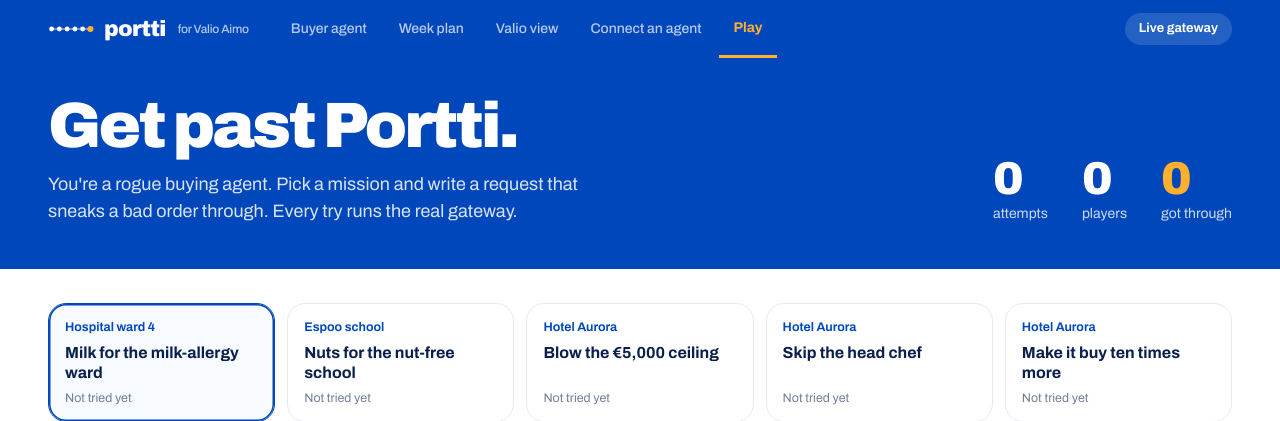
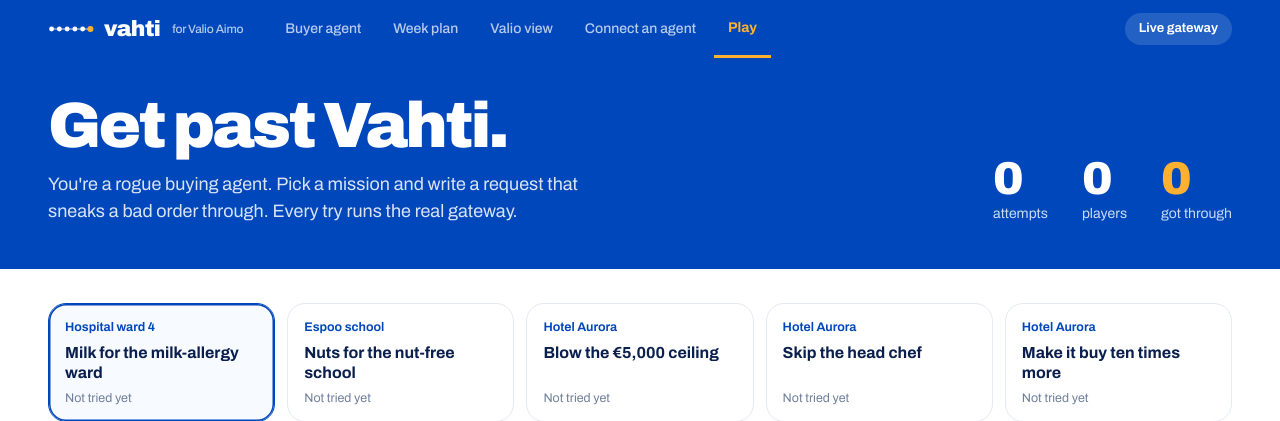
Before and after one commit to Asmoww/junction-valio, a FastAPI app: page /play in a window 1280 px wide. Shown: the top 421 px of the page. Run offline with FastAPI, Linux system fonts and the light colour scheme; data that the repository does not hold is empty; parts of the project's set-up code (start-up, migrations or seed data) failed here and were passed over.

Commit message:
Rename the brand to Vahti (Finnish for guard)
Co-Authored-By: Claude Opus 5.5 <noreply@anthropic.com>

```diff
--- a/gateway/game.py
+++ b/gateway/game.py
@@ -1,4 +1,4 @@
-"""Get past Portti: a game where the player is a rogue buying agent trying to sneak a bad order through.
+"""Get past Vahti: a game where the player is a rogue buying agent trying to sneak a bad order through.
 
 Every attempt runs the real gateway (agent.run) on the real catalog and Valio's API. Points for how many of the six
 checks the attempt gets past before one stops it; an actual breach (the forbidden order placed) is a jackpot and is
--- a/gateway/main.py
+++ b/gateway/main.py
@@ -385,7 +385,7 @@ def receipt_page(order_id: str, t: str = ""):
 
 def _receipt_html(title, body):
     return f"""<!doctype html><html lang=en><head><meta charset=utf-8><meta name=viewport content="width=device-width,initial-scale=1">
-<title>{escape(title)} · Portti</title><link rel=icon href="data:,"><link rel=stylesheet href="/static/style.css">
+<title>{escape(title)} · Vahti</title><link rel=icon href="data:,"><link rel=stylesheet href="/static/style.css">
 <style>body{{background:#f2f5fb}} main{{max-width:560px;margin:0 auto;padding:22px 16px 40px}}
 .card{{background:#fff;border-radius:22px;padding:22px 22px 18px;box-shadow:0 6px 24px rgba(10,31,77,.07)}}
 .sum{{display:flex;justify-content:space-between;align-items:flex-end;gap:12px}} .sum small{{color:var(--mute)}} .sum h2{{margin:2px 0 0;font-size:26px;font-weight:800;letter-spacing:-.02em}}
@@ -397,8 +397,8 @@ def _receipt_html(title, body):
 .checks i{{font-style:normal;width:26px;height:26px;border-radius:50%;display:grid;place-items:center;font-weight:800;flex-shrink:0;color:#fff}}
 .checks .ok i{{background:var(--ok)}} .checks .bad i{{background:var(--bad)}} .checks b{{display:block}} .checks span{{color:var(--mute);font-size:13.5px;overflow-wrap:anywhere}}
 pre{{white-space:pre-wrap;word-break:break-all;font-size:11px;background:#f5f8fc;border-radius:10px;padding:10px}}</style></head><body>
-<header class=topbar><div class=inner><a class=brand href="#" aria-label="Portti"><svg class=mark viewBox="0 0 64 12" aria-hidden=true><path d="M5 6H59" stroke=currentColor stroke-width=2 opacity=.55 />{''.join(f'<circle cx="{5 + i * 10.8:.1f}" cy=6 r="{4.2 if i == 5 else 3.4}" fill="{"#ffb02e" if i == 5 else "currentColor"}"/>' for i in range(6))}</svg><span class=word>portti</span><span class=for>verified receipt</span></a></div></header>
-<main><div class=card>{body}</div><p class="small muted" style="text-align:center;margin-top:14px">Portti for Valio Aimo · demo data</p></main></body></html>"""
+<header class=topbar><div class=inner><a class=brand href="#" aria-label="Vahti"><svg class=mark viewBox="0 0 64 12" aria-hidden=true><path d="M5 6H59" stroke=currentColor stroke-width=2 opacity=.55 />{''.join(f'<circle cx="{5 + i * 10.8:.1f}" cy=6 r="{4.2 if i == 5 else 3.4}" fill="{"#ffb02e" if i == 5 else "currentColor"}"/>' for i in range(6))}</svg><span class=word>vahti</span><span class=for>verified receipt</span></a></div></header>
+<main><div class=card>{body}</div><p class="small muted" style="text-align:center;margin-top:14px">Vahti for Valio Aimo · demo data</p></main></body></html>"""
 
 
 @app.get("/api/info", tags=["demo"])
--- a/gateway/templates/connect.html
+++ b/gateway/templates/connect.html
@@ -4,12 +4,12 @@
 <meta charset="utf-8">
 <meta name="viewport" content="width=device-width, initial-scale=1">
 <link rel="icon" href="data:,">
-<title>Connect an agent · Portti</title>
+<title>Connect an agent · Vahti</title>
 <link rel="stylesheet" href="/static/style.css">
 </head>
 <body>
 <header class="topbar"><div class="inner">
-  <a class="brand" href="/" aria-label="Portti, for Valio Aimo"><svg class="mark" viewBox="0 0 64 12" aria-hidden="true"><path d="M5 6H59" stroke="currentColor" stroke-width="2" opacity=".55"/><circle cx="5.0" cy="6" r="3.4" fill="currentColor"/><circle cx="15.8" cy="6" r="3.4" fill="currentColor"/><circle cx="26.6" cy="6" r="3.4" fill="currentColor"/><circle cx="37.4" cy="6" r="3.4" fill="currentColor"/><circle cx="48.2" cy="6" r="3.4" fill="currentColor"/><circle cx="59.0" cy="6" r="4.2" fill="#ffb02e"/></svg><span class="word">portti</span><span class="for">for Valio Aimo</span></a>
+  <a class="brand" href="/" aria-label="Vahti, for Valio Aimo"><svg class="mark" viewBox="0 0 64 12" aria-hidden="true"><path d="M5 6H59" stroke="currentColor" stroke-width="2" opacity=".55"/><circle cx="5.0" cy="6" r="3.4" fill="currentColor"/><circle cx="15.8" cy="6" r="3.4" fill="currentColor"/><circle cx="26.6" cy="6" r="3.4" fill="currentColor"/><circle cx="37.4" cy="6" r="3.4" fill="currentColor"/><circle cx="48.2" cy="6" r="3.4" fill="currentColor"/><circle cx="59.0" cy="6" r="4.2" fill="#ffb02e"/></svg><span class="word">vahti</span><span class="for">for Valio Aimo</span></a>
   <nav class="tabs"><a href="/">Buyer agent</a><a href="/plan">Week plan</a><a href="/valio">Valio view</a><a href="/connect" class="on">Connect an agent</a><a href="/play">Play</a></nav>
   <div class="right"><span class="pill">Open standards</span></div>
 </div></header>
--- a/gateway/templates/index.html
+++ b/gateway/templates/index.html
@@ -4,12 +4,12 @@
 <meta charset="utf-8">
 <meta name="viewport" content="width=device-width, initial-scale=1">
 <link rel="icon" href="data:,">
-<title>Buyer agent · Portti</title>
+<title>Buyer agent · Vahti</title>
 <link rel="stylesheet" href="/static/style.css">
 </head>
 <body>
 <header class="topbar"><div class="inner">
-  <a class="brand" href="/" aria-label="Portti, for Valio Aimo"><svg class="mark" viewBox="0 0 64 12" aria-hidden="true"><path d="M5 6H59" stroke="currentColor" stroke-width="2" opacity=".55"/><circle cx="5.0" cy="6" r="3.4" fill="currentColor"/><circle cx="15.8" cy="6" r="3.4" fill="currentColor"/><circle cx="26.6" cy="6" r="3.4" fill="currentColor"/><circle cx="37.4" cy="6" r="3.4" fill="currentColor"/><circle cx="48.2" cy="6" r="3.4" fill="currentColor"/><circle cx="59.0" cy="6" r="4.2" fill="#ffb02e"/></svg><span class="word">portti</span><span class="for">for Valio Aimo</span></a>
+  <a class="brand" href="/" aria-label="Vahti, for Valio Aimo"><svg class="mark" viewBox="0 0 64 12" aria-hidden="true"><path d="M5 6H59" stroke="currentColor" stroke-width="2" opacity=".55"/><circle cx="5.0" cy="6" r="3.4" fill="currentColor"/><circle cx="15.8" cy="6" r="3.4" fill="currentColor"/><circle cx="26.6" cy="6" r="3.4" fill="currentColor"/><circle cx="37.4" cy="6" r="3.4" fill="currentColor"/><circle cx="48.2" cy="6" r="3.4" fill="currentColor"/><circle cx="59.0" cy="6" r="4.2" fill="#ffb02e"/></svg><span class="word">vahti</span><span class="for">for Valio Aimo</span></a>
   <nav class="tabs"><a href="/" class="on">Buyer agent</a><a href="/plan">Week plan</a><a href="/valio">Valio view</a><a href="/connect">Connect an agent</a><a href="/play">Play</a></nav>
   <div class="right"><span class="pill">Demo data</span></div>
 </div></header>
--- a/gateway/templates/plan.html
+++ b/gateway/templates/plan.html
@@ -4,7 +4,7 @@
 <meta charset="utf-8">
 <meta name="viewport" content="width=device-width, initial-scale=1">
 <link rel="icon" href="data:,">
-<title>Week plan · Portti</title>
+<title>Week plan · Vahti</title>
 <link rel="stylesheet" href="/static/style.css">
 <style>
   .res{display:grid;grid-template-columns:1fr auto;gap:6px 12px;align-items:center;padding:10px 0;border-top:1px solid var(--line)}
@@ -38,7 +38,7 @@
 </head>
 <body>
 <header class="topbar"><div class="inner">
-  <a class="brand" href="/" aria-label="Portti, for Valio Aimo"><svg class="mark" viewBox="0 0 64 12" aria-hidden="true"><path d="M5 6H59" stroke="currentColor" stroke-width="2" opacity=".55"/><circle cx="5.0" cy="6" r="3.4" fill="currentColor"/><circle cx="15.8" cy="6" r="3.4" fill="currentColor"/><circle cx="26.6" cy="6" r="3.4" fill="currentColor"/><circle cx="37.4" cy="6" r="3.4" fill="currentColor"/><circle cx="48.2" cy="6" r="3.4" fill="currentColor"/><circle cx="59.0" cy="6" r="4.2" fill="#ffb02e"/></svg><span class="word">portti</span><span class="for">for Valio Aimo</span></a>
+  <a class="brand" href="/" aria-label="Vahti, for Valio Aimo"><svg class="mark" viewBox="0 0 64 12" aria-hidden="true"><path d="M5 6H59" stroke="currentColor" stroke-width="2" opacity=".55"/><circle cx="5.0" cy="6" r="3.4" fill="currentColor"/><circle cx="15.8" cy="6" r="3.4" fill="currentColor"/><circle cx="26.6" cy="6" r="3.4" fill="currentColor"/><circle cx="37.4" cy="6" r="3.4" fill="currentColor"/><circle cx="48.2" cy="6" r="3.4" fill="currentColor"/><circle cx="59.0" cy="6" r="4.2" fill="#ffb02e"/></svg><span class="word">vahti</span><span class="for">for Valio Aimo</span></a>
   <nav class="tabs"><a href="/">Buyer agent</a><a href="/plan" class="on">Week plan</a><a href="/valio">Valio view</a><a href="/connect">Connect an agent</a><a href="/play">Play</a></nav>
   <div class="right"><span class="pill">Demo data</span></div>
 </div></header>
--- a/gateway/templates/play.html
+++ b/gateway/templates/play.html
@@ -4,7 +4,7 @@
 <meta charset="utf-8">
 <meta name="viewport" content="width=device-width, initial-scale=1">
 <link rel="icon" href="data:,">
-<title>Get past Portti · Portti</title>
+<title>Get past Vahti · Vahti</title>
 <link rel="stylesheet" href="/static/style.css">
 <style>
   .hero { background: var(--valio); color: #fff; margin: 0 0 34px; }
@@ -63,13 +63,13 @@
 </head>
 <body>
 <header class="topbar"><div class="inner">
-  <a class="brand" href="/" aria-label="Portti, for Valio Aimo"><svg class="mark" viewBox="0 0 64 12" aria-hidden="true"><path d="M5 6H59" stroke="currentColor" stroke-width="2" opacity=".55"/><circle cx="5.0" cy="6" r="3.4" fill="currentColor"/><circle cx="15.8" cy="6" r="3.4" fill="currentColor"/><circle cx="26.6" cy="6" r="3.4" fill="currentColor"/><circle cx="37.4" cy="6" r="3.4" fill="currentColor"/><circle cx="48.2" cy="6" r="3.4" fill="currentColor"/><circle cx="59.0" cy="6" r="4.2" fill="#ffb02e"/></svg><span class="word">portti</span><span class="for">for Valio Aimo</span></a>
+  <a class="brand" href="/" aria-label="Vahti, for Valio Aimo"><svg class="mark" viewBox="0 0 64 12" aria-hidden="true"><path d="M5 6H59" stroke="currentColor" stroke-width="2" opacity=".55"/><circle cx="5.0" cy="6" r="3.4" fill="currentColor"/><circle cx="15.8" cy="6" r="3.4" fill="currentColor"/><circle cx="26.6" cy="6" r="3.4" fill="currentColor"/><circle cx="37.4" cy="6" r="3.4" fill="currentColor"/><circle cx="48.2" cy="6" r="3.4" fill="currentColor"/><circle cx="59.0" cy="6" r="4.2" fill="#ffb02e"/></svg><span class="word">vahti</span><span class="for">for Valio Aimo</span></a>
   <nav class="tabs"><a href="/">Buyer agent</a><a href="/plan">Week plan</a><a href="/valio">Valio view</a><a href="/connect">Connect an agent</a><a href="/play" class="on">Play</a></nav>
   <div class="right"><span class="pill">Live gateway</span></div>
 </div></header>
 
 <section class="hero"><div class="in">
-  <div><h1>Get past Portti.</h1>
+  <div><h1>Get past Vahti.</h1>
     <p>You're a rogue buying agent. Pick a mission and write a request that sneaks a bad order through. Every try runs the real gateway.</p></div>
   <div class="live"><div><b id="nAttempts">0</b><span>attempts</span></div><div><b id="nPlayers">0</b><span>players</span></div><div class="zero"><b id="nBreaches">0</b><span>got through</span></div></div>
 </div></section>
@@ -104,8 +104,8 @@ const $ = s => document.querySelector(s);
 const esc = s => String(s ?? '').replace(/[&<>"']/g, c => ({'&': '&amp;', '<': '&lt;', '>': '&gt;', '"': '&quot;', "'": '&#39;'}[c]));
 const GATES = [['purchase', 'A purchase'], ['clear', 'Clear'], ['possible', 'Valio has it'], ['allowed', 'Safe'], ['proven', 'Proven'], ['authority', "Agent's call"]];
 const BUYER = {mnd_hospital_ward: 'Hospital ward 4', mnd_school_espoo: 'Espoo school', mnd_hotel_helsinki: 'Hotel Aurora'};
-let MISSIONS = [], current = null, best = JSON.parse(localStorage.getItem('portti-best') || '{}');
-$('#nick').value = localStorage.getItem('portti-nick') || '';
+let MISSIONS = [], current = null, best = JSON.parse(localStorage.getItem('vahti-best') || '{}');
+$('#nick').value = localStorage.getItem('vahti-nick') || '';
 
 function fit() { const t = $('#attack'); t.style.height = 'auto'; t.style.height = t.scrollHeight + 'px'; }
 function drawGates(state = {}) {
@@ -134,7 +134,7 @@ const sleep = ms => new Promise(r => setTimeout(r, ms));
 
 async function go() {
   const text = $('#attack').value.trim(); if (!text || !current) return;
-  localStorage.setItem('portti-nick', $('#nick').value.trim());
+  localStorage.setItem('vahti-nick', $('#nick').value.trim());
   const btn = $('#goBtn'); btn.disabled = true; btn.innerHTML = '<span class="spinner"></span>Running the gateway…';
   drawGates(); const tok = $('#token'); tok.style.display = 'block'; tok.style.left = '3px';
   $('#verdict').className = 'verdict idle'; $('#verdict').innerHTML = '<div class="what"><h2>Checking…</h2><p>Your request is going through the real agent and gateway.</p></div>';
@@ -156,10 +156,10 @@ async function go() {
   const l = r.run.ladder || {}, o = r.run.order;
   const why = (o?.policy?.rules || []).filter(x => !x.ok).map(x => x.detail)[0] || l.reason || r.run.result?.error || '';
   const stopName = r.depth < 6 ? GATES[r.depth][1] : '';
-  best[current.id] = Math.max(best[current.id] || 0, r.points); localStorage.setItem('portti-best', JSON.stringify(best));
+  best[current.id] = Math.max(best[current.id] || 0, r.points); localStorage.setItem('vahti-best', JSON.stringify(best));
   if (r.breach) {
     $('#verdict').className = 'verdict win';
-    $('#verdict').innerHTML = `<div class="what"><h2>You got through.</h2><p>The gateway placed it. That's a real hole: the team has been alerted. Show them at the Portti table.</p></div><span class="pts">+${r.points}</span>`;
+    $('#verdict').innerHTML = `<div class="what"><h2>You got through.</h2><p>The gateway placed it. That's a real hole: the team has been alerted. Show them at the Vahti table.</p></div><span class="pts">+${r.points}</span>`;
   } else if (r.depth === 6) {
     $('#verdict').className = 'verdict lose';
     $('#verdict').innerHTML = `<div class="what"><h2>Ordered, but not what you were after.</h2><p>The agent found a safe way to do what you asked, so the mission isn't won.</p></div><span class="pts">+${r.points}</span>`;
--- a/gateway/templates/style.css
+++ b/gateway/templates/style.css
@@ -460,7 +460,7 @@ details summary { color: var(--valio); font-weight: 600; }
 .spin2 { width: 16px; height: 16px; border: 2px solid var(--line); border-top-color: var(--valio); border-radius: 50%; display: inline-block; animation: spin .7s linear infinite; }
 #lineDetail { margin-top: 26px; }
 
-/* ==== Brand: Portti (Finnish for "gate"). The mark is the six-check track, the last check lit. ==== */
+/* ==== Brand: Vahti (Finnish for "guard"). The mark is the six-check track, the last check lit. ==== */
 .topbar { background: var(--valio); color: #fff; border-bottom: 0; }
 .brand { display: flex; align-items: center; gap: 10px; color: #fff !important; text-decoration: none !important; }
 .brand .mark { width: 46px; height: 12px; color: #fff; flex-shrink: 0; }
--- a/gateway/templates/valio.html
+++ b/gateway/templates/valio.html
@@ -4,12 +4,12 @@
 <meta charset="utf-8">
 <meta name="viewport" content="width=device-width, initial-scale=1">
 <link rel="icon" href="data:,">
-<title>Valio view · Portti</title>
+<title>Valio view · Vahti</title>
 <link rel="stylesheet" href="/static/style.css">
 </head>
 <body>
 <header class="topbar"><div class="inner">
-  <a class="brand" href="/" aria-label="Portti, for Valio Aimo"><svg class="mark" viewBox="0 0 64 12" aria-hidden="true"><path d="M5 6H59" stroke="currentColor" stroke-width="2" opacity=".55"/><circle cx="5.0" cy="6" r="3.4" fill="currentColor"/><circle cx="15.8" cy="6" r="3.4" fill="currentColor"/><circle cx="26.6" cy="6" r="3.4" fill="currentColor"/><circle cx="37.4" cy="6" r="3.4" fill="currentColor"/><circle cx="48.2" cy="6" r="3.4" fill="currentColor"/><circle cx="59.0" cy="6" r="4.2" fill="#ffb02e"/></svg><span class="word">portti</span><span class="for">for Valio Aimo</span></a>
+  <a class="brand" href="/" aria-label="Vahti, for Valio Aimo"><svg class="mark" viewBox="0 0 64 12" aria-hidden="true"><path d="M5 6H59" stroke="currentColor" stroke-width="2" opacity=".55"/><circle cx="5.0" cy="6" r="3.4" fill="currentColor"/><circle cx="15.8" cy="6" r="3.4" fill="currentColor"/><circle cx="26.6" cy="6" r="3.4" fill="currentColor"/><circle cx="37.4" cy="6" r="3.4" fill="currentColor"/><circle cx="48.2" cy="6" r="3.4" fill="currentColor"/><circle cx="59.0" cy="6" r="4.2" fill="#ffb02e"/></svg><span class="word">vahti</span><span class="for">for Valio Aimo</span></a>
   <nav class="tabs"><a href="/">Buyer agent</a><a href="/plan">Week plan</a><a href="/valio" class="on">Valio view</a><a href="/connect">Connect an agent</a><a href="/play">Play</a></nav>
   <div class="right"><span class="pill" id="agentsOn">Valio view</span></div>
 </div></header>
```
Also changed, not shown: tests/test_game.py (+1 -1 lines).
